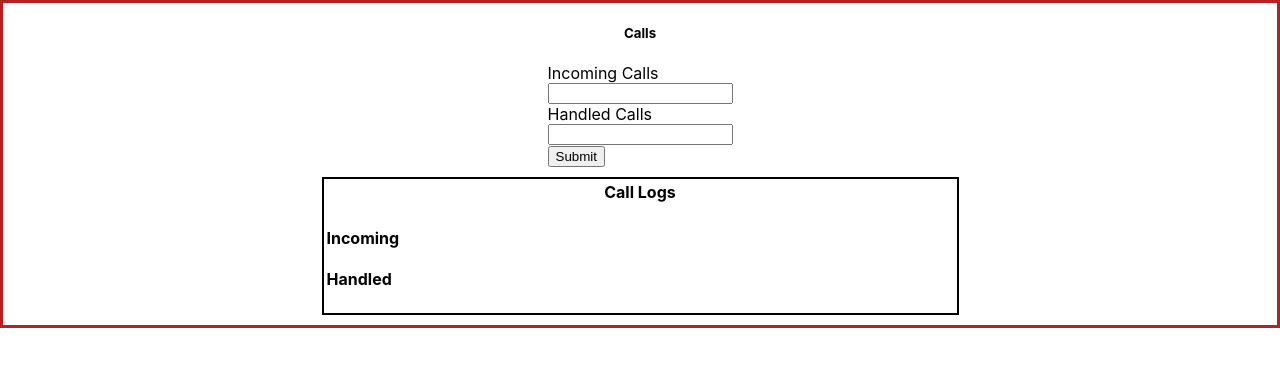
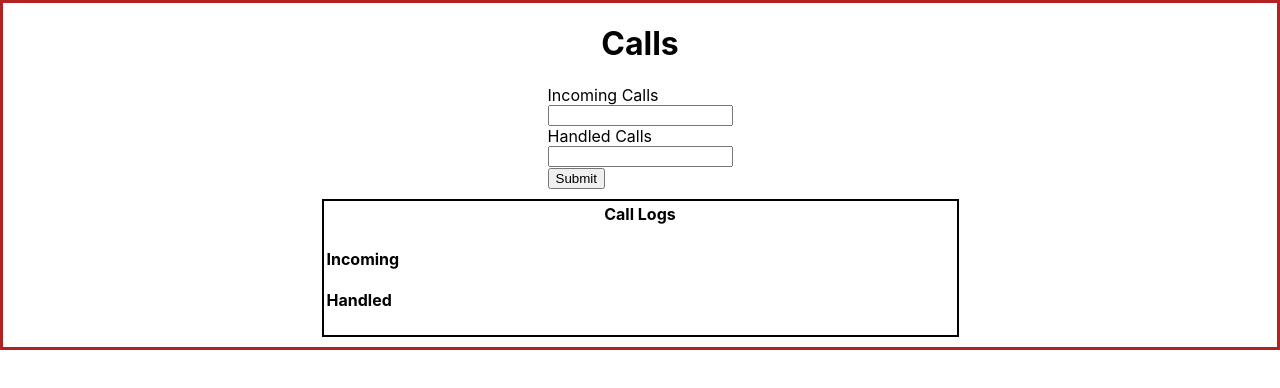
Before and after one commit to Peterhyh/react_rta_data, a React (Create React App) app: page / in a window 1280 px wide. Shown: the top 388 px of the page. Built offline with nearby package versions, Linux system fonts and the light colour scheme.

Commit message:
title size updated

```diff
--- a/src/features/DataEntry.js
+++ b/src/features/DataEntry.js
@@ -29,7 +29,7 @@ const DataEntry = () => {
     return (
 
         <div className='progyny_phones_container'>
-            <h5>Calls</h5>
+            <h1>Calls</h1>
 
             <form onSubmit={handleSubmit} className='progyny_data_row'>
 
```
